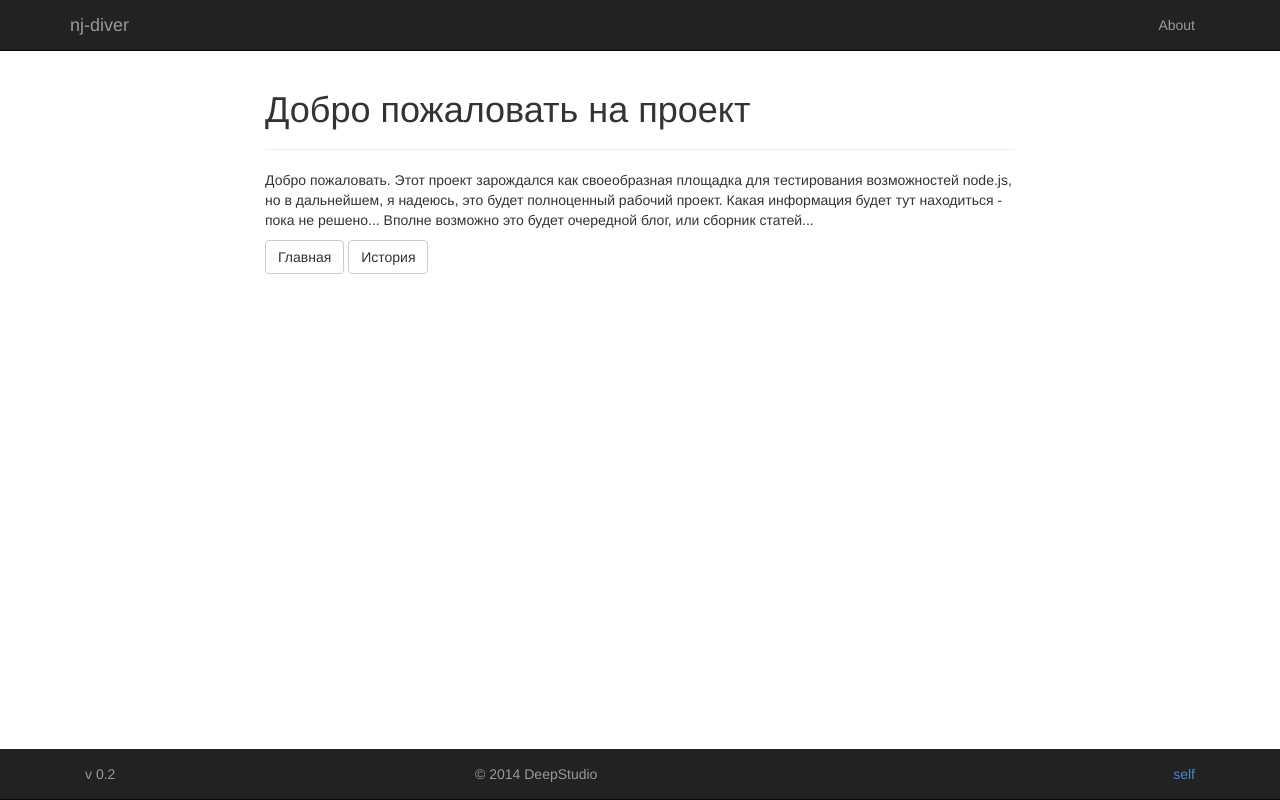
After one commit to sysdeep/nj-diver, a Node server app: page /about in a window 1280 px wide. The commit adds this page. Run offline with Node 20, Linux system fonts and the light colour scheme.

Commit message:
v 0.2 - Split pages to blocks, adding about page and release page

```diff
--- a/app/routes/index.js
+++ b/app/routes/index.js
@@ -3,8 +3,43 @@
 */
 
 exports.index = function(req, res){
-  res.render('index', {
+  	res.render('index', {
   		title: 'Express',
   		messg: "Epress for diver"
   	});
 };
+
+
+
+
+exports.about = function(req, res){
+  	res.render('about', {
+  		title: 'Express',
+  		messg: "Epress for diver"
+  	});
+};
+
+
+
+/*
+|	Releases page
+*/
+exports.release = function(req, res){
+
+	var path    = require('path');
+	var fs = require('fs')
+	var markdown = require( "markdown" ).markdown;
+
+
+
+	var filename = "Release.md";
+	var filepath = path.join(__dirname, "../../" + filename);
+	var mdtext = fs.readFileSync(filepath, 'utf8');
+	var html_text = markdown.toHTML( mdtext );
+
+
+  	res.render('release', {
+  		title: 'Release',
+  		text: html_text
+  	});
+};
--- /dev/null
+++ b/app/views/about.ejs
@@ -0,0 +1,47 @@
+
+<% include head %>
+
+
+	<!-- Main jumbotron for a primary marketing message or call to action -->
+	<!-- <div class="jumbotron">
+	  <div class="container">
+		<h1>About page</h1>
+
+	  </div>
+	</div> -->
+
+
+
+
+
+	<div class="container">
+
+		<div class="row">
+			<div class="col-lg-8 col-lg-offset-2">
+
+				<div class="page-header">
+				  	<h1>Добро пожаловать на проект</h1>
+				</div>
+
+				<p>
+
+					Добро пожаловать. Этот проект зарождался как своеобразная площадка для тестирования возможностей node.js, но в дальнейшем, я надеюсь, это будет полноценный рабочий проект. Какая информация будет тут находиться - пока не решено... Вполне возможно это будет очередной блог, или сборник статей...
+
+
+				</p>
+
+				<a href="/" class="btn btn-default">Главная</a>
+				<a href="/release" class="btn btn-default">История</a>
+			</div>
+
+		</div>
+
+
+
+
+	</div> <!-- /container -->
+
+
+
+
+<% include foot %>
--- /dev/null
+++ b/app/views/foot.ejs
@@ -0,0 +1,39 @@
+
+
+
+
+
+
+		<div style="height: 50px"></div>
+
+
+		<nav class="navbar navbar-default navbar-fixed-bottom navbar-inverse" role="navigation">
+			<div class="container">
+
+				<div class="row">
+					<div class="col-md-4">
+						<p class="navbar-text">v 0.2 </p>
+					</div>
+					<div class="col-md-4">
+						<p class="navbar-text pull-left" data-toggle="modal" data-target="#debugModal">	© 2014 DeepStudio	</p>
+					</div>
+					<div class="col-md-4">
+						<p class="navbar-text pull-right">	<a href="http://nj-diver.rhcloud.com/"><i class="icon-home"></i> self</a>	</p>
+					</div>
+				</div>
+
+
+
+			</div>
+		</nav>
+
+
+
+
+
+
+
+
+
+  	</body>
+</html>
--- /dev/null
+++ b/app/views/head.ejs
@@ -0,0 +1,81 @@
+<!DOCTYPE html>
+<html lang="ru">
+  <head>
+	<meta charset="utf-8">
+	<meta name="viewport" content="width=device-width, initial-scale=1.0">
+	<meta name="description" content="">
+	<meta name="author" content="Diver">
+	<!-- <link rel="shortcut icon" href="../../assets/ico/favicon.png"> -->
+
+	<title>Diver`s nj application</title>
+
+
+	<!-- jQuery -->
+	<script src="/vendors/jquery.js"></script>
+
+
+	<!-- Bootstrap core CSS -->
+	<link href="/vendors/bootstrap-3.0.0/css/bootstrap.css" rel="stylesheet">
+	<script src="/vendors/bootstrap-3.0.0/js/bootstrap.min.js"></script>
+
+
+
+	<!-- HTML5 shim and Respond.js IE8 support of HTML5 elements and media queries -->
+	<!--[if lt IE 9]>
+	  <script src="/vendors/assets/js/html5shiv.js"></script>
+	  <script src="/vendors/assets/js/respond.min.js"></script>
+	<![endif]-->
+
+
+
+
+	<!-- style -->
+	<link href="/css/style.css" rel="stylesheet">
+
+  </head>
+
+
+
+
+
+
+
+  <body>
+
+	<div class="navbar navbar-inverse navbar-fixed-top">
+	  <div class="container">
+		<div class="navbar-header">
+		  <button type="button" class="navbar-toggle" data-toggle="collapse" data-target=".navbar-collapse">
+			<span class="icon-bar"></span>
+			<span class="icon-bar"></span>
+			<span class="icon-bar"></span>
+		  </button>
+		  <a class="navbar-brand" href="/">nj-diver</a>
+		</div>
+		<div class="navbar-collapse collapse">
+			<ul class="nav navbar-nav">
+			<!-- <li class="active"><a href="#">Home</a></li>
+				<li><a href="#about">About</a></li>
+				<li><a href="#contact">Contact</a></li>
+				<li class="dropdown">
+				  <a href="#" class="dropdown-toggle" data-toggle="dropdown">Dropdown <b class="caret"></b></a>
+				  <ul class="dropdown-menu">
+					<li><a href="#">Action</a></li>
+					<li><a href="#">Another action</a></li>
+					<li><a href="#">Something else here</a></li>
+					<li class="divider"></li>
+					<li class="dropdown-header">Nav header</li>
+					<li><a href="#">Separated link</a></li>
+					<li><a href="#">One more separated link</a></li>
+				  </ul>
+				</li> -->
+			</ul>
+
+
+			<ul class="nav navbar-nav navbar-right">
+				<li><a href="/about">About</a></li>
+			</ul>
+
+		</div><!--/.navbar-collapse -->
+	  </div>
+	</div>
--- a/package.json
+++ b/package.json
@@ -26,7 +26,8 @@
 
 	"dependencies": {
 		"express": "~3.4.4",
-    	"ejs": "*"
+		"ejs": "*",
+		"markdown": "*"
 	},
 	"devDependencies": {},
 	"bundleDependencies": [],
--- /dev/null
+++ b/public/css/style.css
@@ -0,0 +1,4 @@
+body{
+	padding-top: 50px;
+	padding-bottom: 20px;
+}
--- a/server.js
+++ b/server.js
@@ -178,6 +178,8 @@ var SampleApp = function() {
 
     //define all the url mappings
     self.app.get("/", routes.index);
+    self.app.get("/about", routes.about);
+    self.app.get("/release", routes.release);
     // self.app.get('/users', user.list);
 
 
```
Also changed, not shown: Release.md (added, +12 -0 lines), app/views/_index.ejs (added, +156 -0 lines), app/views/index.ejs (+2 -101 lines), app/views/release.ejs (added, +46 -0 lines). Lines whose indentation alone changed are shown as unchanged.
